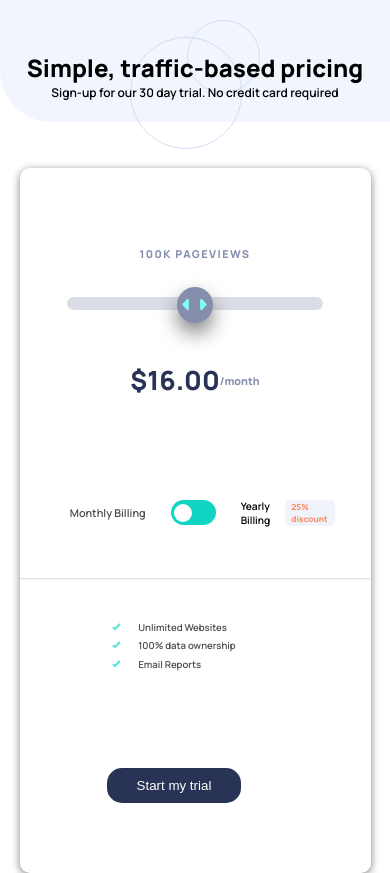
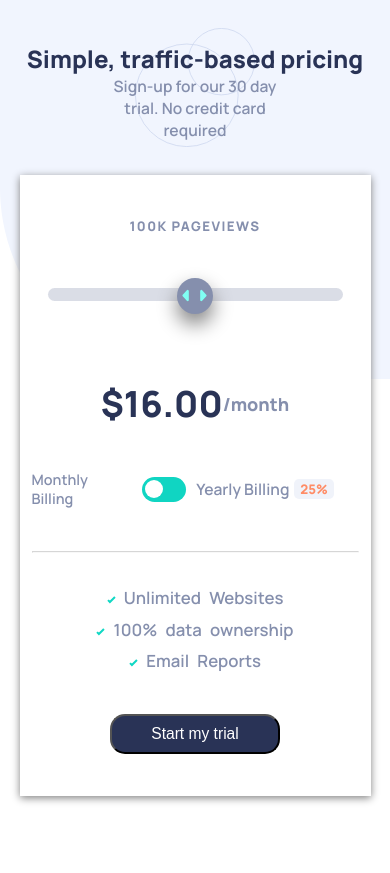
Before and after one commit to ruona88/Interactive-Pricing-Component, a plain HTML site: page index.html in a window 390 px wide. After the commit the page ends 844 px from the top, so only its background shows below. Drawn offline with Linux system fonts and the light colour scheme.

Commit message:
Started over gain, Mobile First

```diff
--- a/index.html
+++ b/index.html
@@ -6,6 +6,7 @@
     <meta name="viewport" content="width=device-width, initial-scale=1.0">
     <title>Interactive Pricing Component</title>
     <link href = "style.css" rel = "stylesheet" type = "text/css" >
+
 </head>
 <body>
 
@@ -29,7 +30,7 @@
             <div class = "container">
                 <div class = "circle"></div>
             </div>
-            <p class = "bills" >Yearly Billing <span class = "bill-span">25% discount</span></p>
+            <p class = "bills" >Yearly Billing <span class = "bill-span">25% <span id = "discount">discount</span></span></p>
         </div>
 
         <hr>
--- a/style.scss
+++ b/style.scss
@@ -8,119 +8,102 @@
 
 $border: none;
 
+@media only screen and (min-width: 300px) {
     html {
-    font-size: 16px;
+        font-size: 12px;
     }
 
     body {
         font-family: 'Manrope', sans-serif;
         background-image: url("images/bg-pattern.svg");
         background-repeat: no-repeat;
-    background-size: 100vw;
+        background-position: cover;
+        background-position: left top -70px ;
     }
 
     header {
-    border: $border;
-    text-align: center;
         background-image: url("images/pattern-circles.svg");
         background-position: center;
         background-repeat: no-repeat;
-    background-size: 130px;
-    padding-top: 6vh;
-    padding-bottom: 8vh;
+        background-size: 120px;
+        padding-top: 5vh;
+        padding-bottom: 4vh;
+        text-align: center;
+
+        h1 {
+            color: hsl(227, 35%, 25%)
         }
 
-main {
-   border: $border;
-   width: 40vw;
-   margin: auto;
-   display: grid;
-   grid-template-rows: 20% 15% 16% 8% 38%;
-   grid-template-columns: 1fr;
-
-   .views {
-       grid-row: 1 / span 1;
-       grid-column: 1;
-       border: $border;
-   }
-
-   forms {
-       grid-row: 2 / span 1;
-       grid-column: 1;
-       border: $border;
-   }
-
-   .billing-info {
-       grid-row: 3 / span 1;
-       grid-column: 1;
-       border: $border;
-   }
-
-   hr {
-       grid-row: 4 / span 1;
-       grid-column: 1;
-   }
-
-   .bottom {
-       grid-row: 5 / span 1;
-       grid-column: 1;
-       border: $border;
+        p {
+            color: hsl(225, 20%, 60%);
+            font-size: 1.3rem;
+            padding: 0rem 8rem;
         }
     }
 
     main {
-    border: $border;
-    width: 50%;
+        background-color: white;
+        width: 90%;
         margin: auto;
-    background-color: white;
-    padding-top: 6vh;
-    border-radius: 10px;
         box-shadow: 0px 2px 8px grey;
+        padding: 5vh 1rem;
 
         .views {
+            border: $border;
             display: flex;
-        flex-direction: row-reverse;
-        justify-content: space-around;
+            flex-direction: column-reverse;
+            justify-content: space-between;
             align-items: center;
+            height: 25vh;
             margin-bottom: 5vh;
 
             p {
                 color: hsl(225, 20%, 60%);
                 letter-spacing: 0.12rem;
-            font-size: 0.9rem;
+                font-size: 1.1rem;
                 font-weight: 800;
             }
 
             h1 {
                 color: hsl(227, 35%, 25%);
-            font-size: 2.2rem;
+                font-size: 3rem;
                 display: flex;
 
                 .cost {
                     color: hsl(227, 35%, 25%);
-                font-size: 2.2rem;
+                    font-size: 3rem;
                 }
 
                 span {
                     color: hsl(225, 20%, 60%);
-                font-size: 0.9rem;
+                    font-size: 1.5rem;
                     align-self: center;
                 }
             }
         }
+
+        forms {
+            position: absolute;
+            top: 32vh;
+            width: 84%;
+            margin: auto;
+            display: flex;
+            align-items: flex-start;
+            border: $border;
         }
 
         .billing-info {
-    margin-top: 3vh;
             border: $border;
             display: flex;
             justify-content: flex-end;
-    padding-right: 10%;
+            margin-bottom: 5vh;
 
             .our-billing {
-        font-size: 0.9rem;
-        opacity: 0.7;
+                border: $border;
+                font-size: 1.2rem;
                 align-self: center;
+                color: hsl(225, 20%, 60%);
+                margin-right: 3%;
             }
 
             .container {
@@ -128,7 +111,7 @@ main {
                 height: 25px;
                 border-radius: 50px;
                 align-self: center;
-        margin: 0 25px;
+                margin-right: 3%;
                 background-color: hsl(174, 86%, 45%);
                 display: flex;
                 align-items: center;
@@ -156,16 +139,20 @@ main {
                     position: relative;
                     left: 48%;
                 }
+
+        }
     }
 
     .bills {
-        font-size: 0.85rem;
-        width: 30%;
+        font-size: 1.3rem;
+        width: 50%;
         display: flex;
-        align-items: center;
+        border: $border;
+        align-self: center;
+        color: hsl(225, 20%, 60%);
 
         .bill-span {
-           font-size: 0.7rem;
+            font-size: 1.1rem;
             font-weight: 900;
             align-self: center;
             margin-left: 3%;
@@ -174,61 +161,50 @@ main {
             color: hsl(15, 100%, 70%);
             background-color:hsla(223, 50%, 87%, 0.3)
          }
+
+         #discount {
+             display: none;
          }
     }
 
     hr {
-    margin-top: 3vh;
-    margin-bottom: 10vh;
-    opacity: 0.3;
+        margin-bottom: 4vh;
+        opacity: 0.4;
     }
 
     .bottom {
+        border: $border;
         display: flex;
-    justify-content: space-between;
-    align-items: center;
-    padding-bottom: 6vh;
+        flex-direction: column;
+        text-align: center;
 
-    ul li {
-        list-style: none;
-        margin-left: 50%;
-        width: 100%;
-        color: black;
-        opacity: 0.7;
-        font-size: 0.8rem;
-        margin-top: 0.6vh;
+        ul {
+             margin-bottom: 4vh;
 
-        img {
-            margin-right: 15px;
+            li {
+                list-style-type: none;
+                color: hsl(225, 20%, 60%);
+                font-size: 1.4rem;
+                margin-bottom: 0.7rem;
+                word-spacing: 0.4rem;
             }
         }
 
         button {
-        margin-right: 12%;
-        border: 15px;
+            background-color:hsl(227, 35%, 25%);
             color: white;
-        background-color:hsl(227, 35%, 25%);
-        border: none;
+            width: 170px;
+            height: 40px;
             border-radius: 15px;
-        padding: 10px 30px;
-        cursor: pointer;
-        transition-property: transform;
-        transition-duration: 1s;
-
-        &:hover {
-           background-color: hsla(227, 35%, 25%, 0.9);
-           transform: scale(1.2);
-        }
+            font-size: 1.3rem;
+            margin: auto
         }
     }
 
-forms {
-    display: flex;
-    justify-content: center;
-}
+
 
    input[type = range] {
-    width: 73%;
+    width: 90%;
     margin: auto;
     cursor: pointer;
     height: 49px;
@@ -351,50 +327,5 @@ input[type=range]:focus::-ms-fill-lower {
   input[type=range]:focus::-ms-fill-upper {
     background: hsla(225, 20%, 60%, 0.1);
   }
-
-@media only screen and (max-width: 1024px) {
-    html {
-        font-size: 10px;
-    }
-
-    main {
-        width: 75vw;
     }
 }
-
-@media only screen and (max-width: 600px) {
-   html {
-       font-size: 12px;
-   }
-
-    main {
-        width: 90vw;
-    }
-
-    .views {
-        flex-direction: column-reverse !important;
-        height: 30vh;
-        position: relative;
-        bottom: 23px;
-    }
-
-    forms {
-        position: absolute;
-        top: 33vh;
-        width: 90%;
-        margin: auto;
-    }
-
-    .bottom {
-        flex-direction: column;
-    }
-
-    ul {
-        margin-top: 3vw;
-        margin-left: 8vw;
-        align-self: flex-start;
-    }
-    button {
-        margin-top: 5vh;
-    }
-}
```
Also changed, not shown: style.css, 1 other file. Lines whose indentation alone changed are shown as unchanged.
